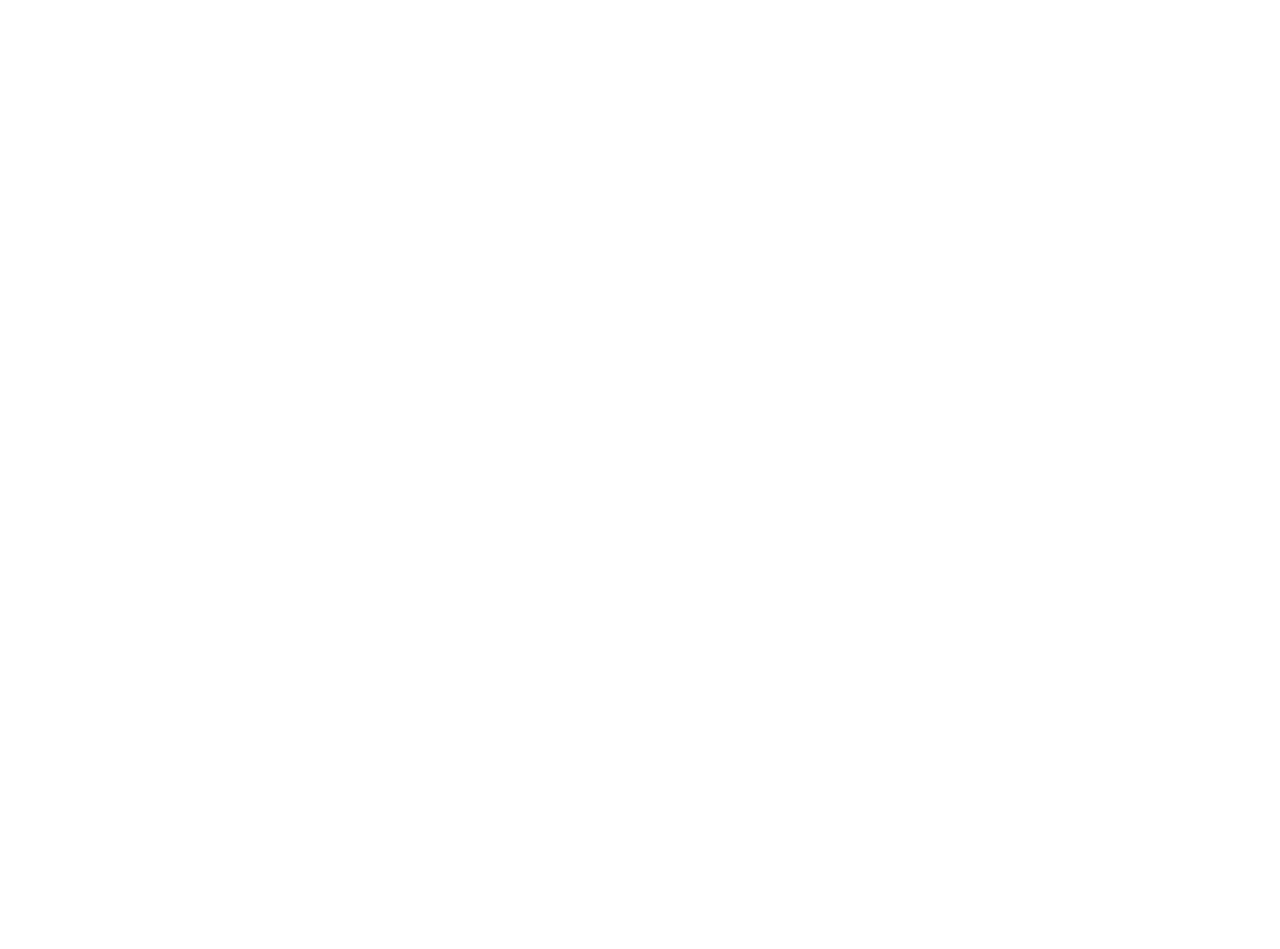
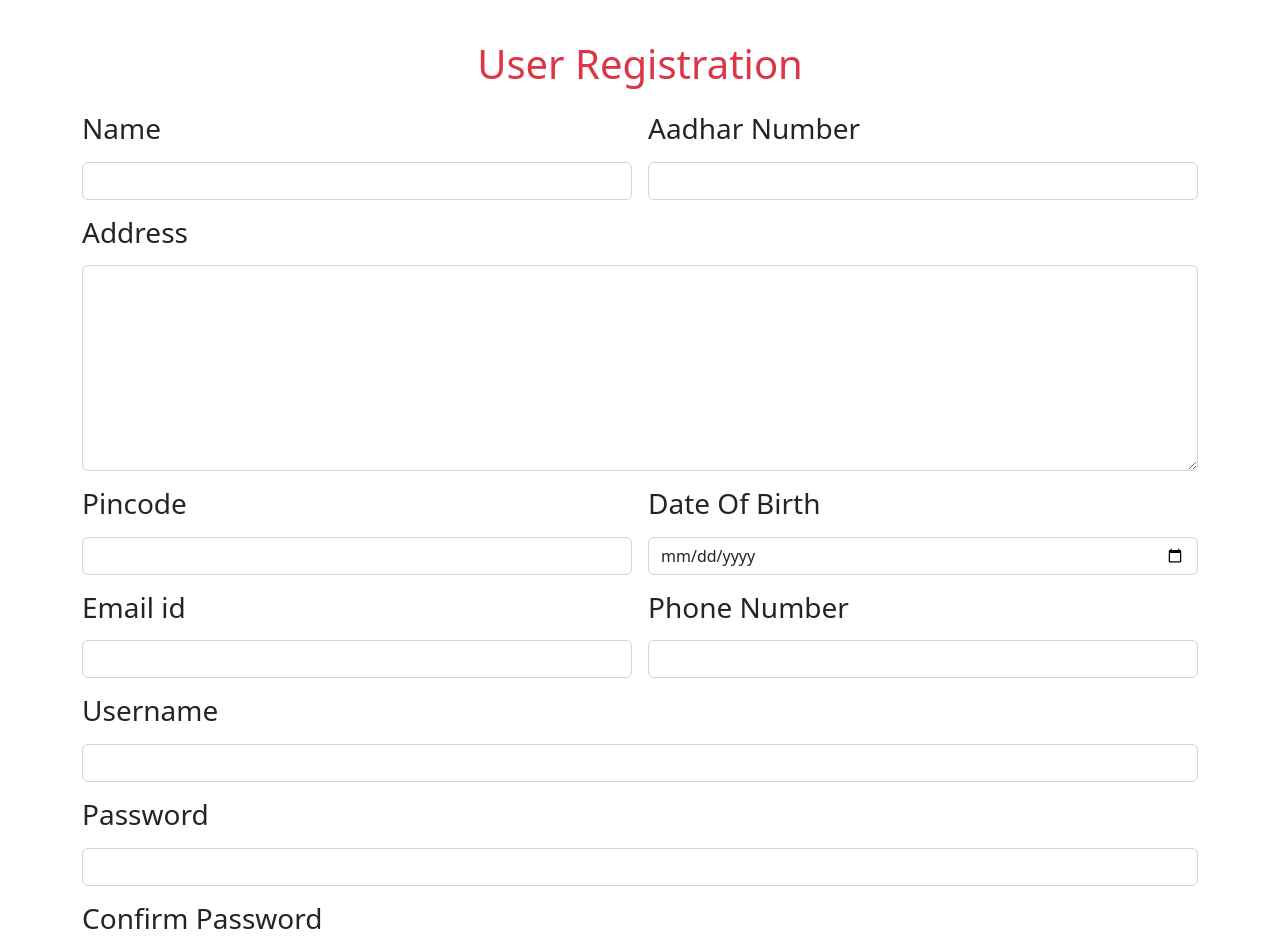
Before and after one commit to AmalAlby/LibraryAppAngular, an Angular app: page /registration in a window 1280 px wide. Before the commit this address led to /. Shown: the top 949 px of the page. Before the commit the page ends 800 px from the top, so only its background shows below. Built offline with nearby package versions, Linux system fonts and the light colour scheme.

Commit message:
user registration created

```diff
--- /dev/null
+++ b/src/app/userreg/userreg.component.html
@@ -0,0 +1,58 @@
+<div class="container">
+    <div class="row">
+        <div class="col col-12 col-sm-12 col-md-12 col-lg-12 col-xl-12 col-xxl-12">
+
+            <div class="row g-3 mt-4">
+                <div class="col col-12 col-sm-12 col-md-12 col-lg-12 col-xl-12 col-xxl-12 text-center text-danger">
+                    <h1>User Registration</h1>
+                </div>
+                <div class="col col-12 col-sm-6 col-md-6 col-lg-6 col-xl-6 col-xxl-6 ">
+                    <label for="" class="form-label"><h3>Name</h3></label>
+                    <input type="text" class="form-control">
+                </div>
+                <div class="col col-12 col-sm-6 col-md-6 col-lg-6 col-xl-6 col-xxl-6">
+                    <label for="" class="form-label"><h3>Aadhar Number</h3></label>
+                    <input type="text" class="form-control">
+                </div>
+                <div class="col col-12 col-sm-12 col-md-12 col-lg-12 col-xl-12 col-xxl-12">
+                    <label for="" class="form-label"><h3>Address</h3></label>
+                    <textarea name="" id="" cols="30" rows="8" class="form-control"></textarea>
+                </div>
+                <div class="col col-12 col-sm-6 col-md-6 col-lg-6 col-xl-6 col-xxl-6">
+                    <label for="" class="form-label"><h3>Pincode</h3></label>
+                    <input type="text" class="form-control">
+                </div>
+                <div class="col col-12 col-sm-6 col-md-6 col-lg-6 col-xl-6 col-xxl-6">
+                    <label for="" class="form-label"><h3>Date Of Birth</h3></label>
+                    <input type="date" name="" id="" class="form-control">
+                </div>
+                <div class="col col-12 col-sm-6 col-md-6 col-lg-6 col-xl-6 col-xxl-6">
+                    <label for="" class="form-label"><h3>Email id</h3></label>
+                    <input type="text" class="form-control">
+                </div>
+                <div class="col col-12 col-sm-6 col-md-6 col-lg-6 col-xl-6 col-xxl-6">
+                    <label for="" class="form-label"><h3>Phone Number</h3></label>
+                    <input type="text" class="form-control">
+                </div>
+                <div class="col col-12 col-sm-12 col-md-12 col-lg-12 col-xl-12 col-xxl-12">
+                    <label for="" class="form-label"><h3>Username</h3></label>
+                    <input type="text" class="form-control">
+                </div>
+                <div class="col col-12 col-sm-12 col-md-12 col-lg-12 col-xl-12 col-xxl-12">
+                    <label for="" class="form-label"><h3>Password</h3></label>
+                    <input type="text" class="form-control">
+                </div>
+                <div class="col col-12 col-sm-12 col-md-12 col-lg-12 col-xl-12 col-xxl-12">
+                    <label for="" class="form-label"><h3>Confirm Password</h3></label>
+                    <input type="text" class="form-control">
+                </div>
+                <div class="col col-12 col-sm-12 col-md-12 col-lg-12 col-xl-12 col-xxl-12 text-center">
+                    <button class="btn btn-success"><h5>Register</h5></button>
+                </div>
+                <div class="col col-12 col-sm-12 col-md-12 col-lg-12 col-xl-12 col-xxl-12 text-center">
+                    <a href="userlogin.html" class="btn btn-success"><h6>Back to user login</h6></a>
+                </div>
+            </div>
+        </div>
+    </div>
+</div>
```
Also changed, not shown: src/app/app.module.ts (+7 -1 lines), src/app/userreg/userreg.component.ts (added, +10 -0 lines), src/app/userreg/userreg.component.css (added).
